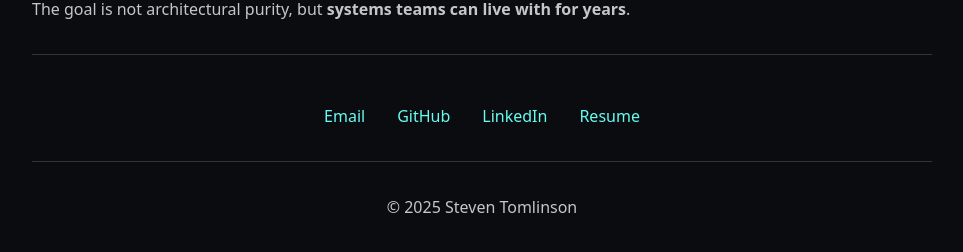
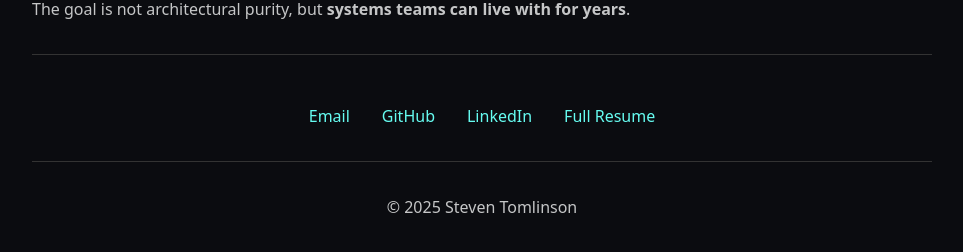
Before and after one commit to steven-tomlinson/steventomlinson.dev, a Jekyll site: the page built from index.md, in a window 1280 px wide and 900 px high, scrolled down 1715 px. Shown: the part 607-859 px from the top of the window, without its empty margins (158-1121 px from the left). Built offline with Jekyll 4.4.1, drawn with Linux system fonts in a browser that asks for light colours; our own code applies the rules of GitHub Pages for plain Markdown files.

Commit message:
fix(index): update resume link text for clarity

```diff
--- a/index.md
+++ b/index.md
@@ -120,6 +120,6 @@ The goal is not architectural purity, but **systems teams can live with for year
     <li><a href="mailto:steven.tomlinson@gmail.com">Email</a></li>
     <li><a href="https://github.com/steven-tomlinson">GitHub</a></li>
     <li><a href="https://www.linkedin.com/in/pakana/">LinkedIn</a></li>
-    <li><a href="Full-Resume.pdf">Resume</a></li>
+    <li><a href="Full-Resume.pdf">Full Resume</a></li>
   </ul>
 </nav>
```
